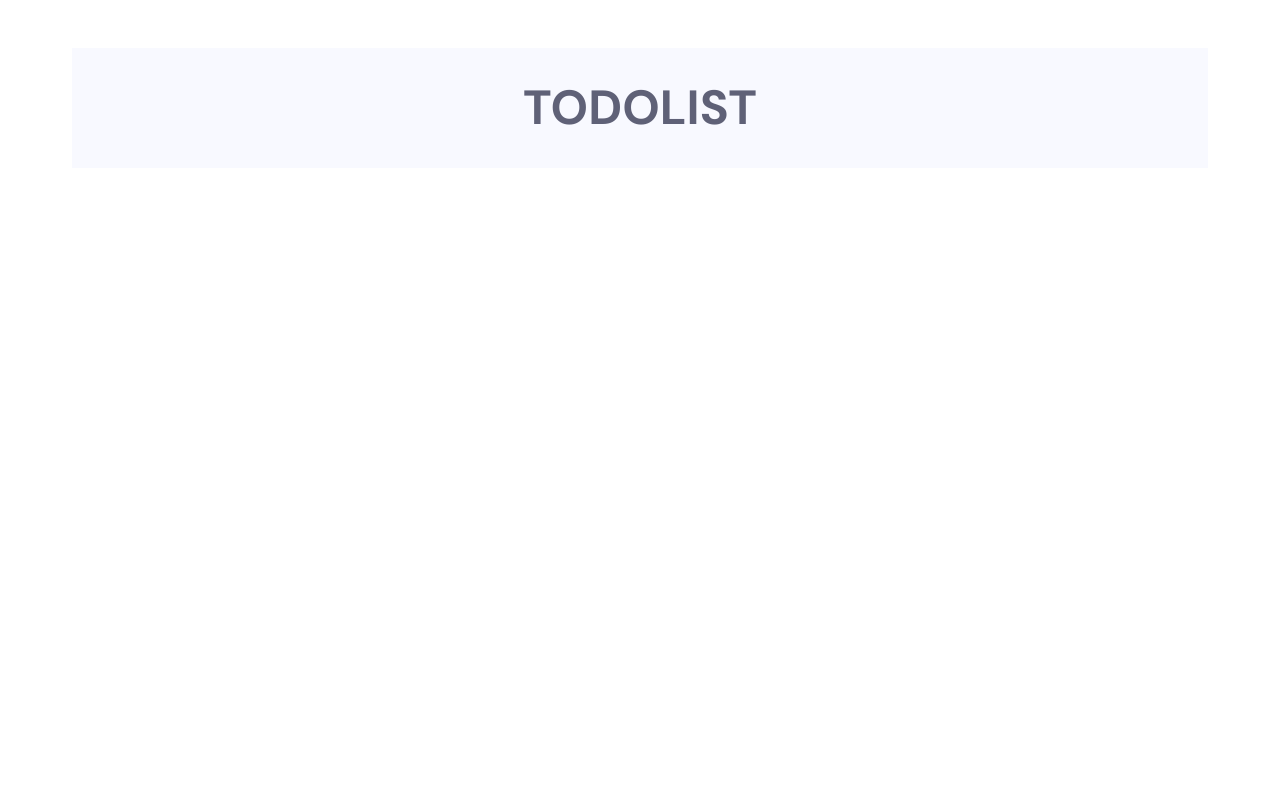
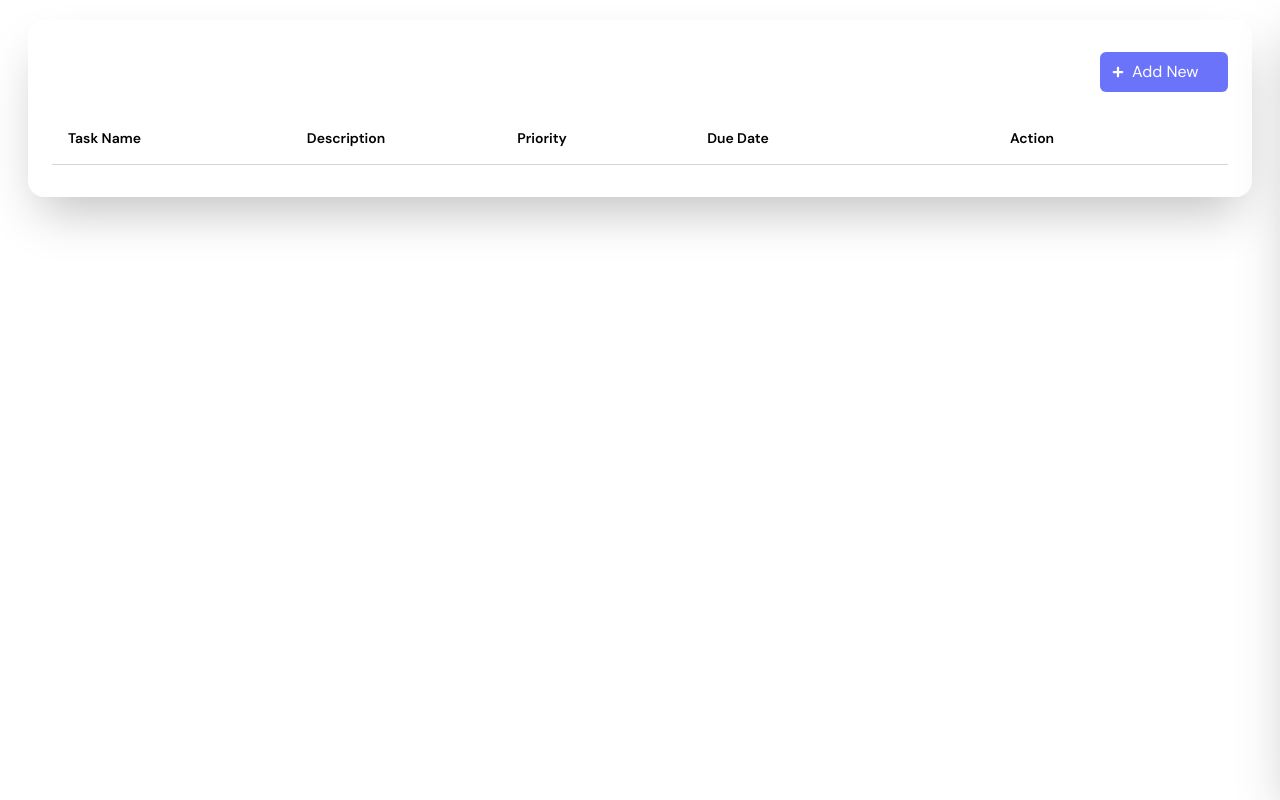
Before and after one commit to susangeeta/todo-app, a React (Vite) app: page / in a window 1280 px wide. Built offline with nearby package versions, Linux system fonts and the light colour scheme.

Commit message:
add functionaity

```diff
--- a/package.json
+++ b/package.json
@@ -13,6 +13,9 @@
     "@tailwindcss/vite": "^4.1.15",
     "react": "^19.1.1",
     "react-dom": "^19.1.1",
+    "react-hot-toast": "^2.6.0",
+    "react-icons": "^5.5.0",
+    "sweetalert2": "^11.26.3",
     "tailwindcss": "^4.1.15"
   },
   "devDependencies": {
--- a/src/App.jsx
+++ b/src/App.jsx
@@ -1,11 +1,8 @@
-import "./App.css";
-import Header from "./components/Header";
 import ToDoList from "./components/ToDoList";
 
 function App() {
   return (
     <div>
-      <Header />
       <ToDoList />
     </div>
   );
--- /dev/null
+++ b/src/components/AddDrawer.jsx
@@ -0,0 +1,105 @@
+import { useState } from "react";
+import Swal from "sweetalert2";
+
+const AddDrawer = ({ addTask, closeDrawer }) => {
+  const [task, setTask] = useState({
+    name: "",
+    description: "",
+    priority: "High",
+    date: "",
+  });
+
+  const handleSubmit = (e) => {
+    e.preventDefault();
+    addTask(task);
+    Swal.fire({
+      title: "Success!",
+      text: "Task added successfully!",
+      icon: "success",
+      timer: 1500,
+      showConfirmButton: false,
+    });
+    closeDrawer();
+    setTask({
+      name: "",
+      description: "",
+      priority: "High",
+      date: "",
+    });
+  };
+  return (
+    <div>
+      <form onSubmit={handleSubmit} className="p-5 flex flex-col gap-3">
+        <div className="flex flex-col gap-2">
+          <label className="block text-sm font-medium text-gray-700">
+            Task Name
+          </label>
+          <input
+            type="text"
+            name="name"
+            value={task.name}
+            onChange={(e) => setTask({ ...task, name: e.target.value })}
+            required
+            className="w-full rounded-md border-gray-300 border   p-3 text-base"
+          />
+        </div>
+
+        <div className="flex flex-col gap-2">
+          <label className="block text-sm font-medium text-gray-700">
+            Description
+          </label>
+          <input
+            type="text"
+            value={task.description}
+            onChange={(e) => setTask({ ...task, description: e.target.value })}
+            name="id"
+            required
+            className="w-full rounded-md border-gray-300 border   p-3 text-base"
+          />
+        </div>
+
+        <div className="flex flex-col gap-2">
+          <label className="block text-sm font-medium text-gray-700">
+            Date
+          </label>
+          <input
+            type="date"
+            value={task.date}
+            onChange={(e) => setTask({ ...task, date: e.target.value })}
+            name="id"
+            required
+            className="w-full rounded-md border-gray-300 border   p-3 text-base"
+          />
+        </div>
+
+        <div className="flex flex-col gap-2">
+          <label className="block text-sm font-medium text-gray-700">
+            Prioruty
+          </label>
+
+          <select
+            id="priority"
+            value={task.priority}
+            onChange={(e) => setTask({ ...task, priority: e.target.value })}
+            className="w-full rounded-md border-gray-300 border  p-3 text-base"
+          >
+            <option value="High">High</option>
+            <option value="Medium">Medium</option>
+            <option value="Low">Low</option>
+          </select>
+        </div>
+
+        <div className="pt-2">
+          <button
+            type="submit"
+            className="w-full bg-[#6a73fa] text-white py-2 px-4 rounded-md hover:bg-indigo-600"
+          >
+            Save Task
+          </button>
+        </div>
+      </form>
+    </div>
+  );
+};
+
+export default AddDrawer;
--- a/src/components/Header.jsx
+++ b/src/components/Header.jsx
@@ -1,10 +1,8 @@
 const Header = () => {
   return (
-    <section className="px-18 py-12 ">
-      <div className="bg-[#f8f9ff] text-[#5f6177] p-9  uppercase flex justify-center items-center text-5xl font-bold">
-        ToDoList
-      </div>
-    </section>
+    <div className=" text-black uppercase flex justify-center items-center text-5xl font-bold">
+      My ToDos
+    </div>
   );
 };
 
--- a/src/components/ToDoItem.jsx
+++ b/src/components/ToDoItem.jsx
@@ -1,4 +1,113 @@
-const ToDoItem = () => {
-  return <div>lelj</div>;
-};
+import { useState } from "react";
+import { FaPlus } from "react-icons/fa";
+import { MdDeleteOutline, MdModeEdit } from "react-icons/md";
+import { RxCross1 } from "react-icons/rx";
+import AddDrawer from "./AddDrawer";
+
+function ToDoItem() {
+  const [isOpen, setIsOpen] = useState(false);
+  const [tasks, setTasks] = useState([]);
+
+  const addTask = (newTask) => {
+    setTasks([...tasks, { id: Date.now(), ...newTask }]);
+  };
+
+  return (
+    <div className="main-container ">
+      <section className="bg-white shadow-2xl  px-6 py-8 flex  flex-col gap-5 rounded-2xl">
+        <div className="flex items-end justify-end">
+          {" "}
+          <div
+            onClick={() => setIsOpen(true)}
+            className="bg-[#6a73fa] text-white px-3 py-2 flex gap-2 cursor-pointer rounded-md items-center w-32"
+          >
+            <FaPlus className="h-3 w-3" />
+            <h1 className="">Add New</h1>
+          </div>
+        </div>
+        <div className="min-w-[700px] md:min-w-full">
+          <div className=" grid grid-cols-7 lg:grid-cols-6 font-medium  border-b border-b-gray-300 w-full ">
+            <div className=" col-span-2 lg:col-span-1 p-4  text-sm font-semibold ">
+              Task Name
+            </div>
+            <h1 className="col-span-1 whitespace-nowrap p-4 text-sm font-semibold flex items-center  justify-center ">
+              Description
+            </h1>
+            <h1 className="col-span-1  p-4 text-sm font-semibold flex items-center  justify-center ">
+              Priority
+            </h1>
+            <h1 className="col-span-1 p-4 text-sm font-semibold flex items-center  justify-center ">
+              Due Date
+            </h1>
+            <h1 class="col-span-2  p-4 text-sm font-semibold  items-center justify-center flex ">
+              Action
+            </h1>
+          </div>
+        </div>
+        {tasks.map((item, i) => (
+          <div
+            key={i}
+            className="grid grid-cols-7 lg:grid-cols-6 border-b border-b-gray-300 cursor-pointe w-full  "
+          >
+            <div className=" col-span-2 lg:col-span-1   text-sm font-medium flex items-center gap-2">
+              <div className="bg-gray-400 rounded-full h-8 w-8 flex items-center justify-center">
+                <h1 className="text-base text-white  flex items-center justify-center">
+                  S
+                </h1>
+              </div>
+              <div className="col-span-1 text-sm pt-1 whitespace-nowrap  text-[#93909d] font-normal flex items-center justify-center capitalize">
+                {item.name}
+              </div>
+            </div>
+            <div className="col-span-1 p-4 text-[#727b93] font-bold text-sm flex items-center  justify-center ">
+              {item.description}
+            </div>
+
+            <div className="col-span-1 p-4 text-[#727b93] font-bold text-sm flex items-center  justify-center">
+              {item.priority}
+            </div>
+
+            <div className="col-span-1 p-4  text-[#888888] text-sm font-bold flex items-center  justify-center text-right">
+              {item.date}
+            </div>
+
+            <div className="col-span-2 p-4 text-sm flex gap-2 items-center justify-center ">
+              <div
+                id="edit-button"
+                className="bg-blue-600 cursor-pointer h-8 w-8 rounded-md flex items-center justify-center"
+              >
+                <MdModeEdit className="h-4 w-4 text-white" />
+              </div>
+              <div className="bg-red-600 h-8 w-8 rounded-md flex items-center cursor-pointer justify-center ">
+                <MdDeleteOutline className="h-4 w-4 text-white" />
+              </div>
+            </div>
+          </div>
+        ))}
+      </section>
+
+      <div
+        className={`fixed top-0 right-0 h-full w-[95%] md:w-[75%] lg:w-[45%] xl:w-[40%] bg-white shadow-2xl transition-transform duration-300 z-50
+          ${isOpen ? "translate-x-0" : "translate-x-full"}`}
+      >
+        <div className="sticky top-0 bg-white border-b border-gray-100 px-6 py-4">
+          <div className="flex justify-between items-center">
+            <div>
+              <h2 className="text-xl font-bold text-gray-900">Add New Task</h2>
+            </div>
+            <button
+              onClick={() => setIsOpen(false)}
+              className="p-2 hover:bg-gray-100 rounded-full transition-colors"
+            >
+              <RxCross1 className="h-3 w-3" />
+            </button>
+          </div>
+        </div>
+
+        <AddDrawer closeDrawer={() => setIsOpen(false)} addTask={addTask} />
+      </div>
+    </div>
+  );
+}
+
 export default ToDoItem;
--- a/src/components/ToDoList.jsx
+++ b/src/components/ToDoList.jsx
@@ -1,4 +1,14 @@
+import ToDoItem from "./ToDoItem";
+
 const ToDoList = () => {
-  return <div></div>;
+  return (
+    <div>
+      {" "}
+      <ul>
+        <ToDoItem />
+      </ul>
+    </div>
+  );
 };
+
 export default ToDoList;
--- a/src/index.css
+++ b/src/index.css
@@ -3,3 +3,13 @@
 * {
   font-family: "DM Sans", sans-serif;
 }
+
+body {
+  /* background-color: black; */
+}
+
+@layer components {
+  .main-container {
+    @apply container mx-auto px-7 py-5;
+  }
+}
```
Also changed, not shown: 1 other file (tests, documents, lock files or other folders).
